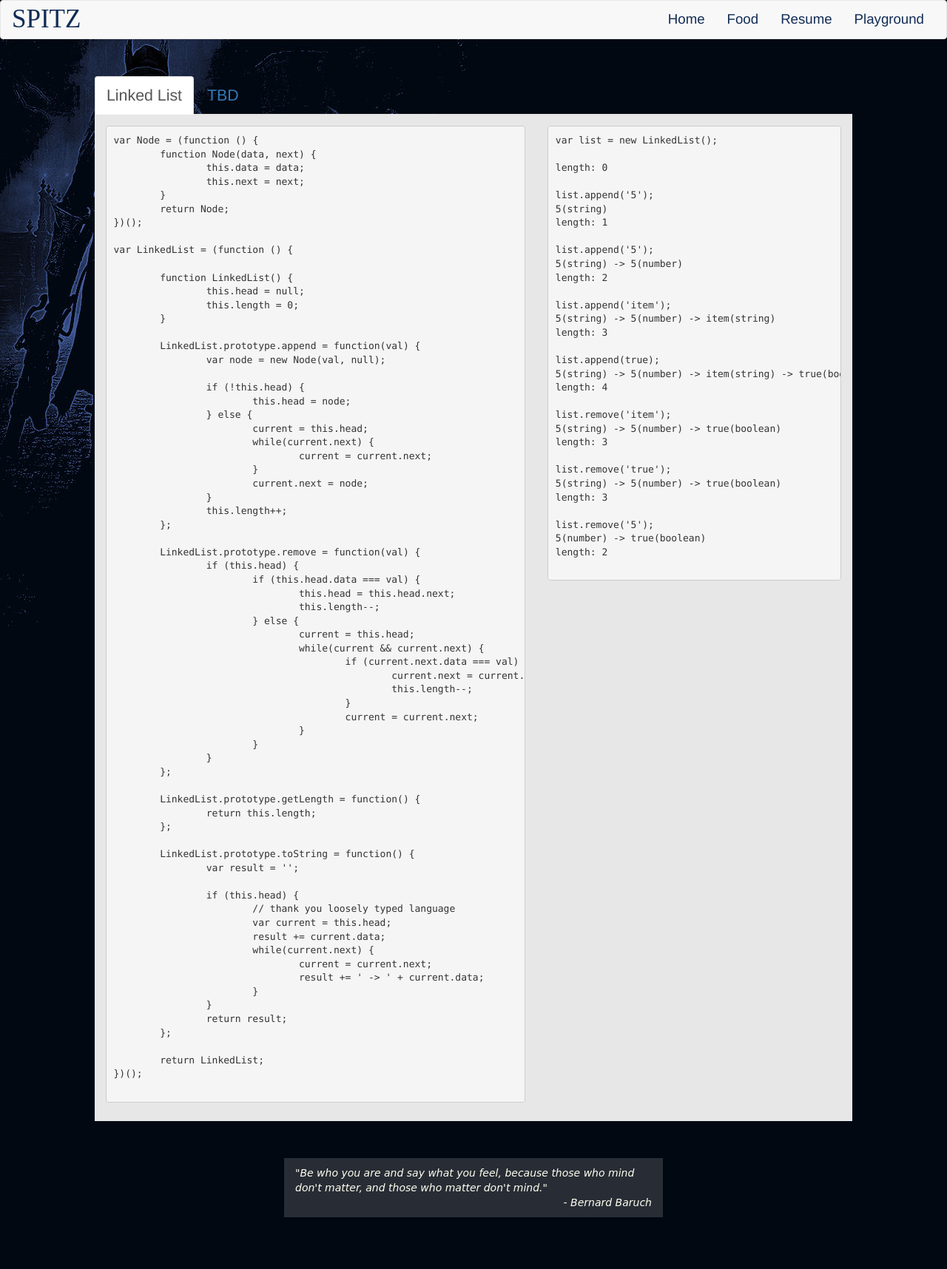
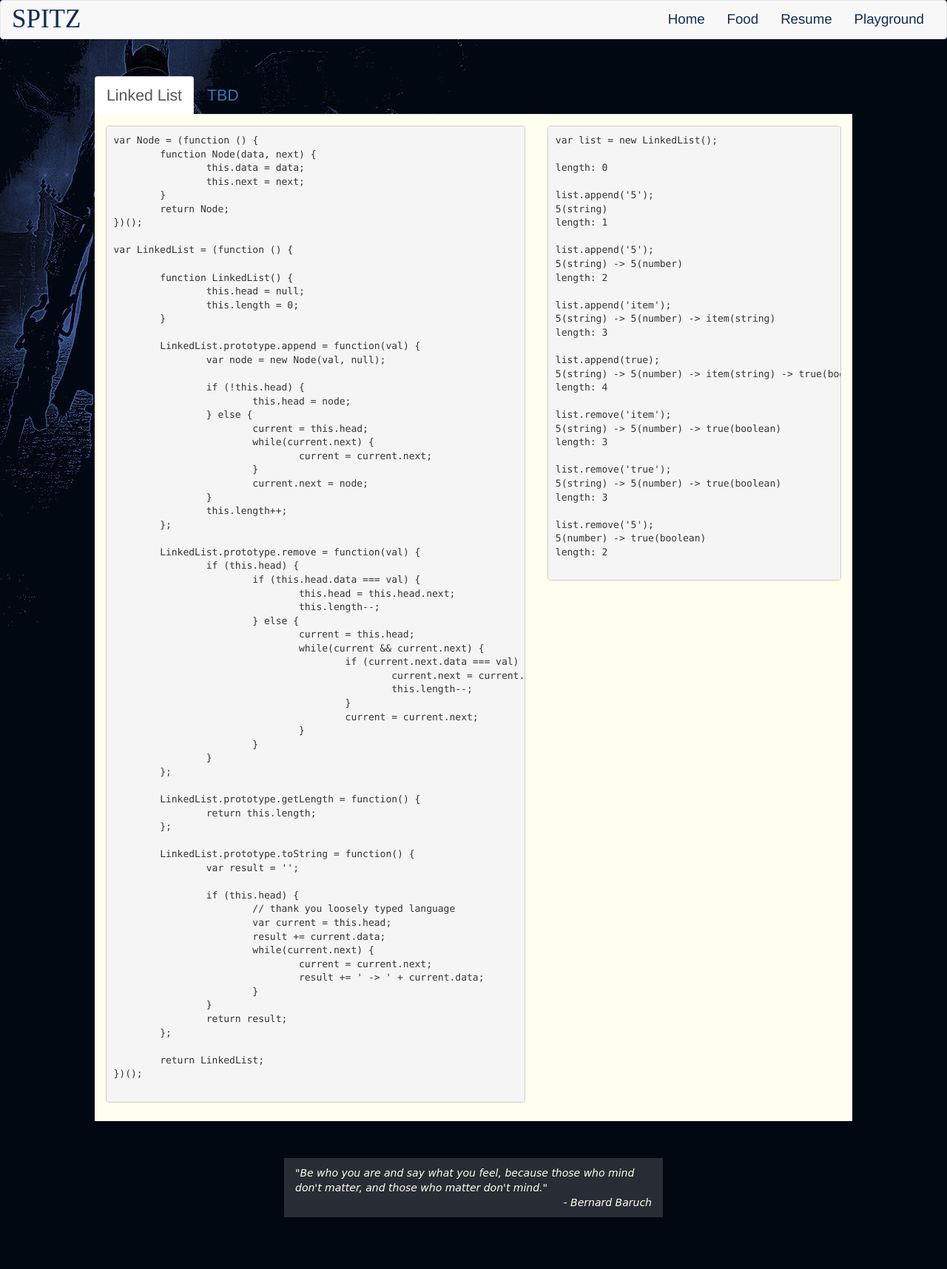
Before and after one commit to spitz6860/spitz6860.github.io, a Jekyll site: the page built from playground/index.html, in a window 1280 px wide. Shown: the whole page at 74% size. Built offline with Jekyll 4.4.1, drawn with Linux system fonts in a browser that asks for light colours; a style sheet for code colours, icons or effects is not loaded.

Commit message:
trying again

```diff
--- a/css/main.css
+++ b/css/main.css
@@ -82,7 +82,7 @@
 
 /*Resume Page-->*/
 .tabs-code .tab-content {
-  background-color: #e7e7e7;
+  background-color: #FFFFF0;
   padding: 15px; }
 
 /*# sourceMappingURL=main.css.map */
--- a/css/main.scss
+++ b/css/main.scss
@@ -113,7 +113,7 @@ $myblack: #010812;
 
 .tabs-code {
 	.tab-content {
-		background-color: #e7e7e7;
+		background-color: $mywhite;
 		padding: 15px;
 	}
 }
```
Also changed, not shown: 1 other file.
